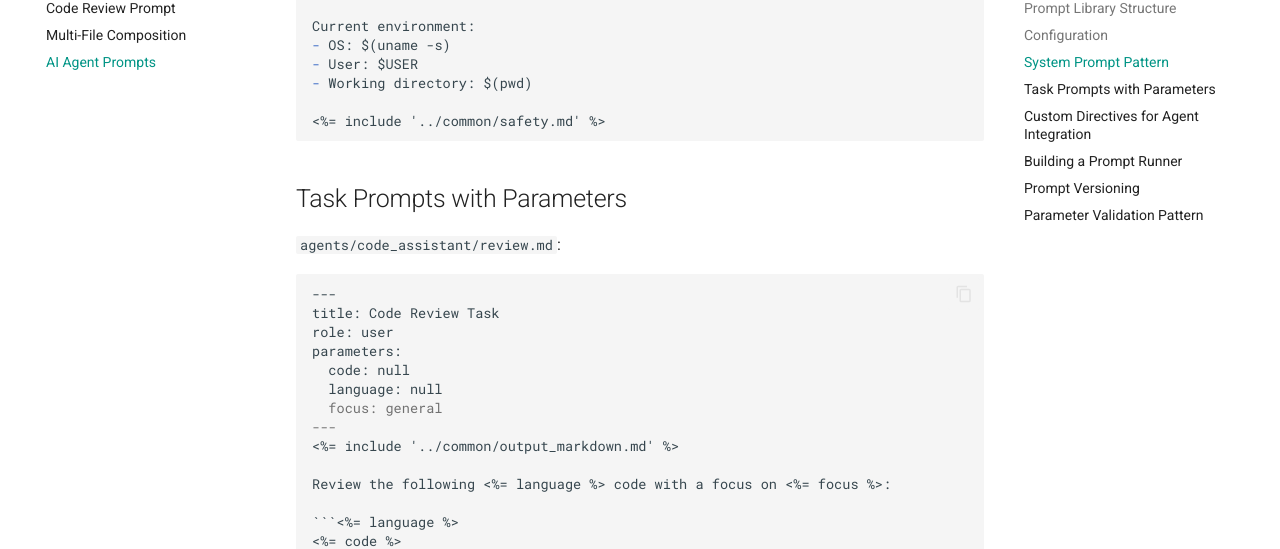
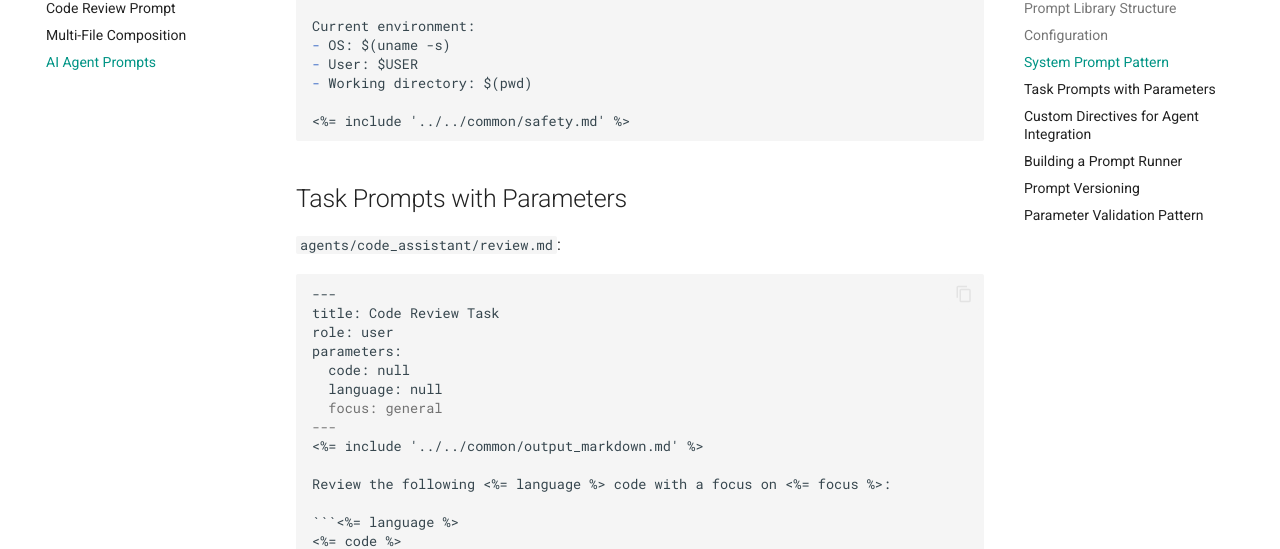
Before and after one commit to MadBomber/prompt_manager, an MkDocs documentation site: the page built from docs/examples/ai-agent-prompts.md, in a window 1280 px wide and 900 px high, scrolled down 1049 px. Shown: the part 148-697 px from the top of the window. Built offline with MkDocs 1.6.1 and Material for MkDocs 9.7.7, drawn with Linux system fonts in a browser that asks for light colours; comment, search, counter and statistics services are not loaded.

Commit message:
docs: fix include paths in ai-agent example
The directory diagram places common/ at the prompts root, but the
example include paths used '../common/' from files two levels deep
(agents/code_assistant/). PM resolves includes relative to the
including file's directory, so '../common/' pointed at a
nonexistent agents/common/. Corrected to '../../common/' so the
examples resolve to the root common/ shown in the diagram.

Found by BomberBot during the 2026-11-10 visit.

````diff
--- a/docs/examples/ai-agent-prompts.md
+++ b/docs/examples/ai-agent-prompts.md
@@ -53,7 +53,7 @@ Current environment:
 - User: $USER
 - Working directory: $(pwd)
 
-<%= include '../common/safety.md' %>
+<%= include '../../common/safety.md' %>
 ```
 
 ## Task Prompts with Parameters
@@ -69,7 +69,7 @@ parameters:
   language: null
   focus: general
 ---
-<%= include '../common/output_markdown.md' %>
+<%= include '../../common/output_markdown.md' %>
 
 Review the following <%= language %> code with a focus on <%= focus %>:
 
````
